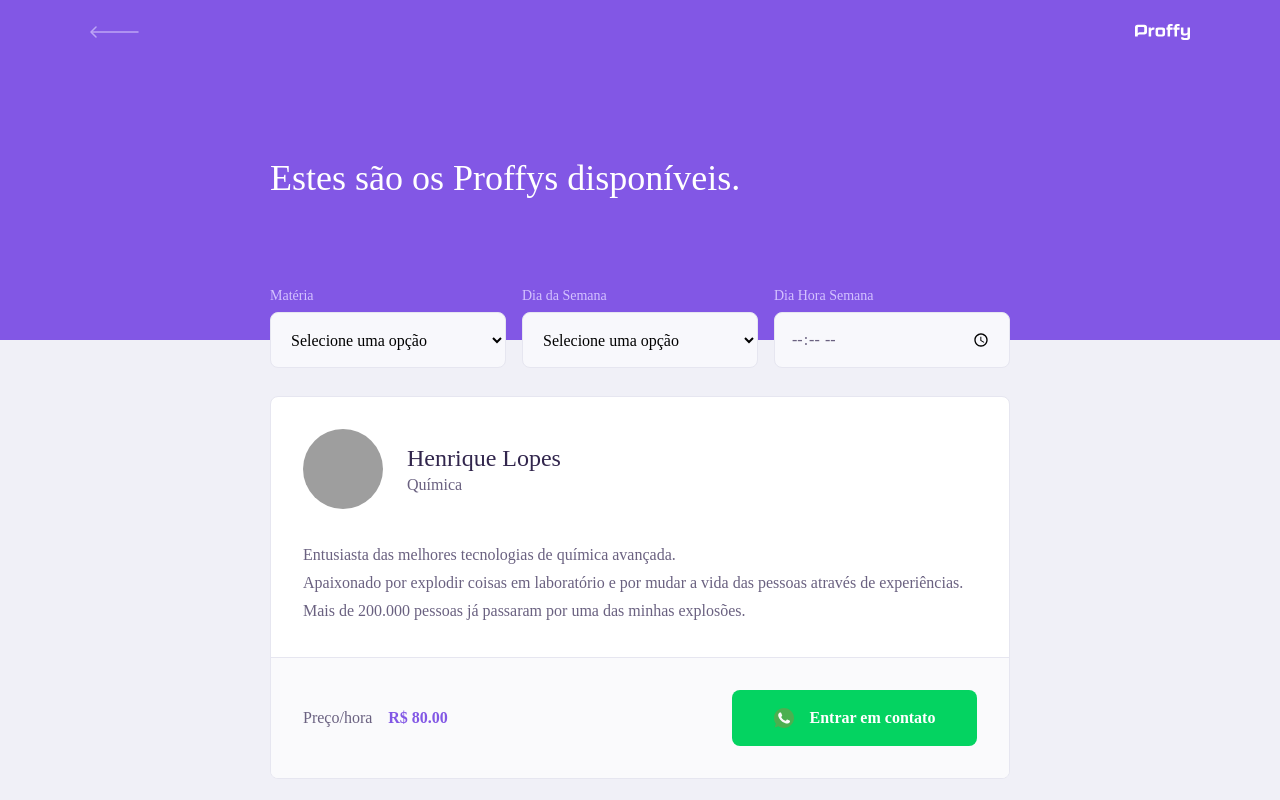
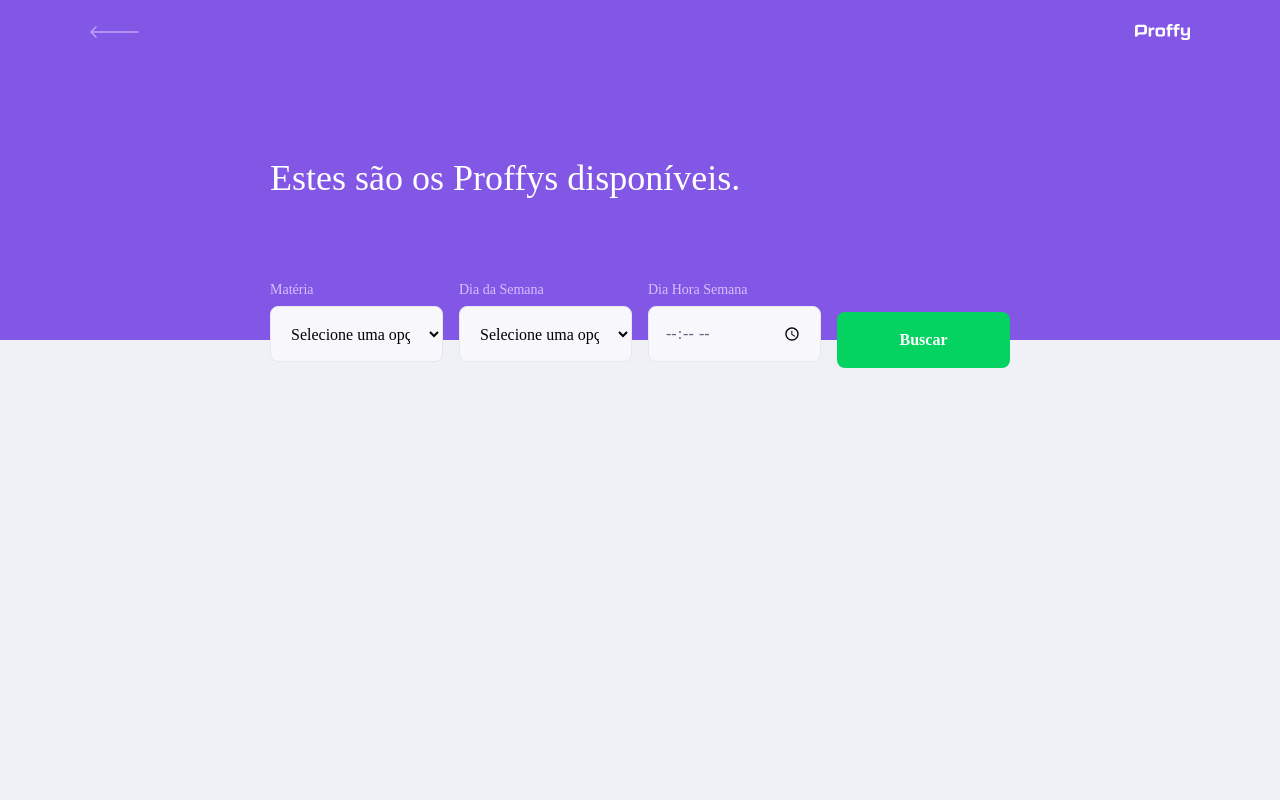
Before and after one commit to henriquelvieira/Proffy-web, a React (Create React App) app: page /study in a window 1280 px wide. Shown: the top 800 px of the page. Built offline with nearby package versions, Linux system fonts and the light colour scheme; grey boxes are pictures that could not be loaded; the HTML template or start-up script is replaced by a standard one.

Commit message:
Finalização da Página TeacherItem + Finalização da Página TeacherForm + Implmentação da chamada do endPoint /connection para registrar uma nova conexão

```diff
--- a/src/components/TeacherItem/index.tsx
+++ b/src/components/TeacherItem/index.tsx
@@ -1,39 +1,50 @@
 import React from 'react';
-//import { Link } from 'react-router-dom';
+import api from '../../services/api';
 
+import whatsappIcon from '../../assets/images/icons/whatsapp.svg';
 import './styles.css';
-import whatsappIcon from '../../assets/images/icons/whatsapp.svg';
 
-/*
+export interface Teacher {
+    id: number,
+    subject: string,
+    cost: number,
+    name: string,
+    avatar: string,
+    whatsapp: string,
+    bio: string
+}
+
 interface TeacherItemProps {
-    title: string;
+    teacher: Teacher;
 }
-*/
-//const TeacherItem: React.FC<TeacherItemProps> = (props) => {
-const TeacherItem = () => {
+
+const TeacherItem: React.FC<TeacherItemProps> = ( {teacher} ) => {
+
+    function createNewConnection(){
+        api.post('connections', {
+            user_id: teacher.id
+        });
+    };
+
     return (
         <article className="teacher-item">
             <header>
-                <img src="https://avatars1.githubusercontent.com/u/14298531?s=120&v=4" alt="Henrique Lopes Vieira"/>
+                <img src={teacher.avatar}  alt={teacher.name}/>
                 <div>
-                    <strong>Henrique Lopes</strong>
-                    <span>Química</span>
+                    <strong>{teacher.name}</strong>
+                    <span>{teacher.subject}</span>
                 </div>
             </header>
-            <p>
-                Entusiasta das melhores tecnologias de química avançada.
-                <br />
-                Apaixonado por explodir coisas em laboratório e por mudar a vida das pessoas através de experiências. Mais de 200.000 pessoas já passaram por uma das minhas explosões.
-            </p>
+            <p>{teacher.bio}</p>
             <footer>
                 <p>
                     Preço/hora
-                    <strong>R$ 80.00</strong>
+                    <strong>R$ {teacher.cost}</strong>
                 </p>
-                <button type="button">
+                <a href={`https://wa.me/${teacher.whatsapp}`} onClick={createNewConnection} target="_black">
                     <img src={whatsappIcon} alt="Whatsapp" />
                     Entrar em contato
-                </button>
+                </a>
             </footer>
 
         </article>
--- a/src/components/TeacherItem/styles.css
+++ b/src/components/TeacherItem/styles.css
@@ -56,7 +56,7 @@
     display: block;
   }
 
-  .teacher-item footer button {
+  .teacher-item footer a {
     width: 20rem;
     height: 5.6rem;
     background: var(--color-secundary);
@@ -69,9 +69,10 @@
     align-items: center;
     justify-content: space-evenly;
     transition: 0.2s;
+    text-decoration: none;
   }
 
-  .teacher-item footer button:hover {
+  .teacher-item footer a:hover {
     background: var(--color-secundary-dark);
   }
 
@@ -90,13 +91,13 @@
       margin-left: 1.6rem;
     }
 
-    .teacher-item footer button {
+    .teacher-item footer a {
       width: 24.5rem;
       font-size: 1.6rem;
       justify-content: center;
     }
 
-    .teacher-item footer button img {
+    .teacher-item footer a img {
       margin-right: 1.6rem;
     }
   }
--- a/src/pages/TeacherForm/index.tsx
+++ b/src/pages/TeacherForm/index.tsx
@@ -1,6 +1,7 @@
 import React, {useState, FormEvent} from 'react';
+import { useHistory } from 'react-router-dom';
 
-import { useHistory } from 'react-router-dom';
+import api from '../../services/api';
 
 import PageHeader from '../../components/PageHeader';
 import Input from '../../components/Input';
@@ -10,7 +11,6 @@
 import warningIcon from '../../assets/images/icons/warning.svg';
 
 import './styles.css';
-import api from '../../services/api';
 
 
 function TeacherForm(){
--- a/src/pages/TeacherList/index.tsx
+++ b/src/pages/TeacherList/index.tsx
@@ -1,24 +1,54 @@
-import React from 'react';
+import React, {useState, FormEvent} from 'react';
 //import { Link } from 'react-router-dom';
 
+import api from '../../services/api';
+
 import PageHeader from '../../components/PageHeader';
-import TeacherItem from '../../components/TeacherItem';
+import TeacherItem, {Teacher} from '../../components/TeacherItem';
 import Input from '../../components/Input';
 import Select from '../../components/Select';
 
 import './styles.css';
 
 
+
 function TeacherList(){
+
+    const [teachers, setTeachers] = useState([]);
+    const [subject, setSubject] = useState('');
+    const [weekday, setWeekDay] = useState('');
+    const [time, setTime] = useState('');
+
+    async function searchTeachers(event: FormEvent){
+        event.preventDefault();
+
+        const response = await api.get('classes', {
+            params: {
+                subject,
+                week_day: weekday,
+                time
+            }
+        })/*.catch(() => {
+            alert('Erro ao Pesquisar')
+        })*/;
+
+        setTeachers(response.data);
+
+
+
+    };
+
     return (
         <div id="page-teacher-list" className="container">
             <PageHeader title="Estes são os Proffys disponíveis." >
 
-                <form id="search-teachers">
+                <form id="search-teachers" onSubmit={searchTeachers}>
 
                     <Select
                         name="subject"
                         label="Matéria"
+                        value={subject}
+                        onChange={(event) => {setSubject(event.target.value)}}
                         options = {[
                             {value: 'Artes', label: 'Artes'},
                             {value: 'Português', label: 'Português'},
@@ -33,6 +63,8 @@
                     <Select
                         name="week_day"
                         label="Dia da Semana"
+                        value={weekday}
+                        onChange={(event) => {setWeekDay(event.target.value)}}
                         options = {[
                             {value: '0', label: 'Domingo'},
                             {value: '1', label: 'Segunda-feira'},
@@ -44,20 +76,29 @@
                         ]}
                     />
 
-                    <Input name="time" label="Dia Hora Semana" type="time" />
+                    <Input
+                        name="time"
+                        label="Dia Hora Semana"
+                        type="time"
+                        value={time}
+                        onChange={(event) => {setTime(event.target.value)}}
+                    />
+
+                    <button type="submit">Buscar</button>
+
 
                 </form>
 
             </ PageHeader>
 
             <main>
-                <TeacherItem />
-                <TeacherItem />
-                <TeacherItem />
-                <TeacherItem />
-                <TeacherItem />
-                <TeacherItem />
-                <TeacherItem />
+
+                {
+                    teachers.map((teacher: Teacher) => {
+                        return (<TeacherItem key={teacher.id}  teacher={teacher} />)
+                        })
+                }
+
             </main>
 
         </div>
--- a/src/pages/TeacherList/styles.css
+++ b/src/pages/TeacherList/styles.css
@@ -9,6 +9,27 @@
 
 #search-teachers label {
   color: var(--color-text-in-primary);
+}
+
+#search-teachers button {
+  width: 100%;
+  height: 5.6rem;
+  background: var(--color-secundary);
+  color: var(--color-button-text);
+  border: 0;
+  border-radius: 0.8rem;
+  cursor: pointer;
+  font: 700 1.6rem Archivo;
+  display: flex;
+  align-items: center;
+  justify-content: center;
+  text-decoration: none;
+  transition: background-color 0.2s;
+  margin-top: 3.2rem;
+}
+
+#search-teachers button:hover {
+  background: var(--color-secundary-dark);
 }
 
 #page-teacher-list main {
@@ -24,7 +45,7 @@
 
   #search-teachers {
     display: grid;
-    grid-template-columns: repeat(3, 1fr);
+    grid-template-columns: repeat(4, 1fr);
     column-gap: 16px;
     position: absolute;
     bottom: -28px;
```
